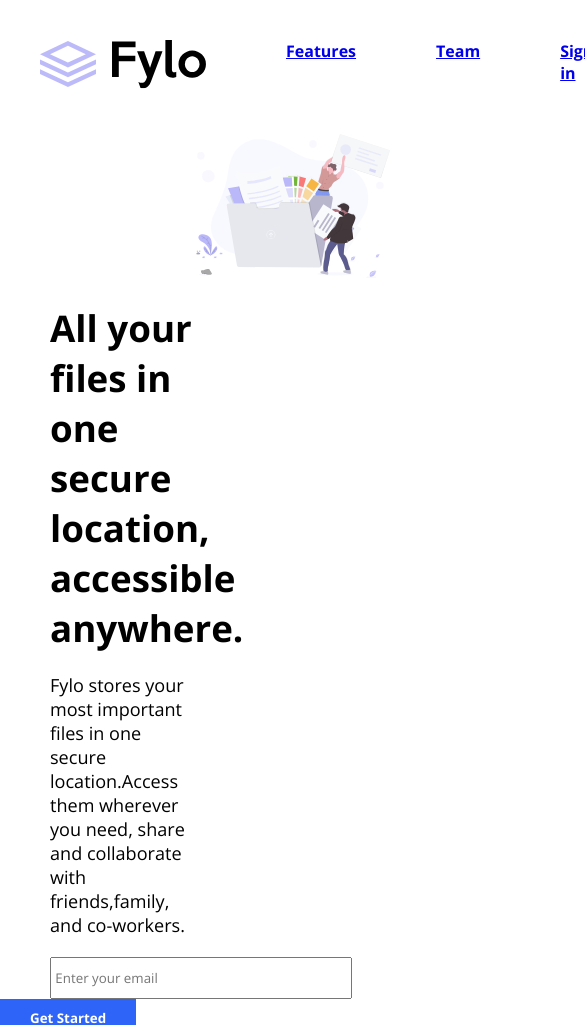
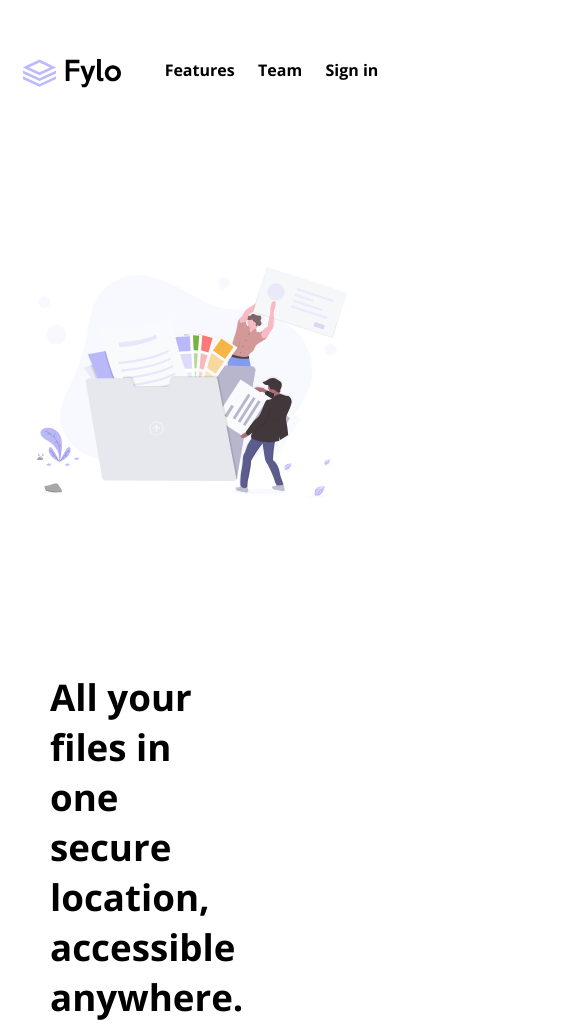
Before and after one commit to aryan04dbz/FLYO_frontend_practice, a plain HTML site: page index.html in a window 390 px wide. Shown: the top 1025 px of the page, 585 px wide, since content can reach past the window. Drawn offline with nearby package versions, Linux system fonts and the light colour scheme.

Commit message:
making the website more responsive. Done with the nav bar and first image gonna work on headings

```diff
--- a/style.css
+++ b/style.css
@@ -19,6 +19,15 @@ nav ul li {
     font-weight: bold;
 }
 
+@media only screen and (max-width:431px){
+    nav ul li{
+        margin:0vw;
+        padding:0px;
+        margin: 7vh 3vw;
+
+    }
+}
+
 nav {
     display: flex;
     justify-content: space-between;
@@ -27,6 +36,42 @@ nav {
 .logo {
     padding: 40px;
 }
+
+@media only screen and (max-width:431px){
+
+    .logo{
+        padding:0px;
+        margin-top:7vh;
+        margin-left:5vw;
+    }
+
+    .logo img{
+        width:25vw;
+        padding:0vw;
+        margin-left:1vw;
+        height:auto;
+    }
+
+    section{
+        display: flex;
+        flex-direction:column-reverse;
+        height:auto;
+    }
+
+    #side_image {
+        width:25vw;
+        height:auto;
+    }
+
+}
+
+.options a{
+    text-decoration: none;
+    color:black;
+
+}
+
+
 
 .heading {
     font-size: 1.53em;
@@ -44,6 +89,15 @@ section {
 
     width: 100%;
     height: auto
+}
+
+@media only screen and (max-width:431px){
+    #side_image {
+        width:80vw;
+        height:auto;
+        margin-left:9vw;
+        margin-top:15vh;
+    }
 }
 
 .main_content p {
@@ -263,3 +317,11 @@ footer li {
     width: 1.5vw;
     height: auto;
 }
+
+@media only screen and (max-width:431px){
+    body{
+        /* background-color: #2E65F8; */
+    }
+
+
+}
```
Also changed, not shown: index.html (+0 -49 lines).
